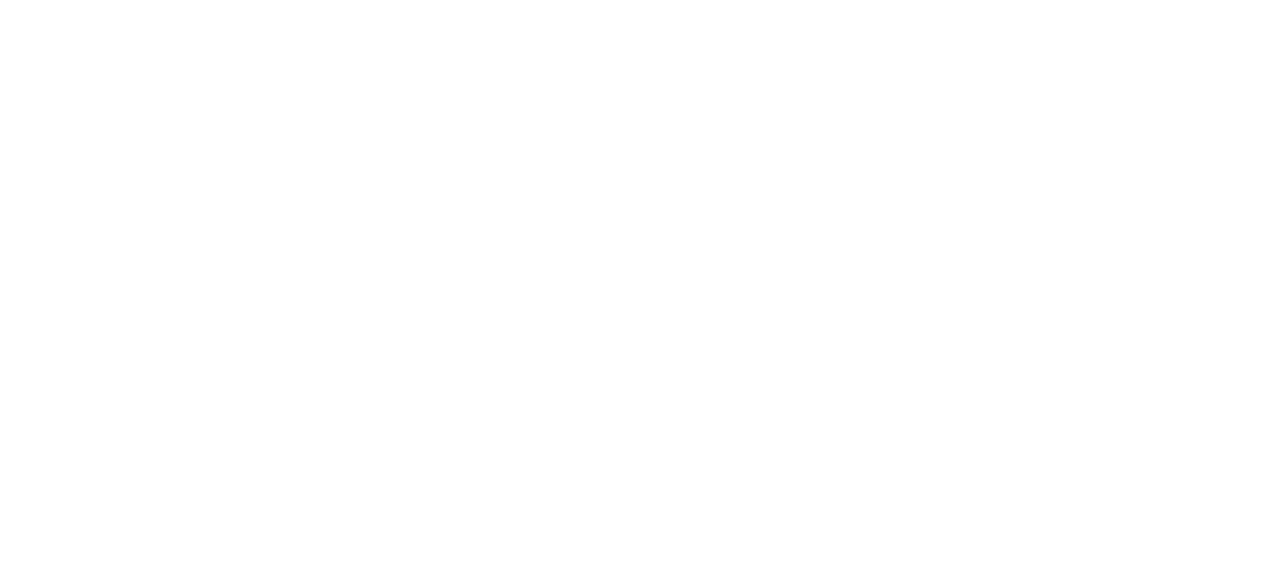
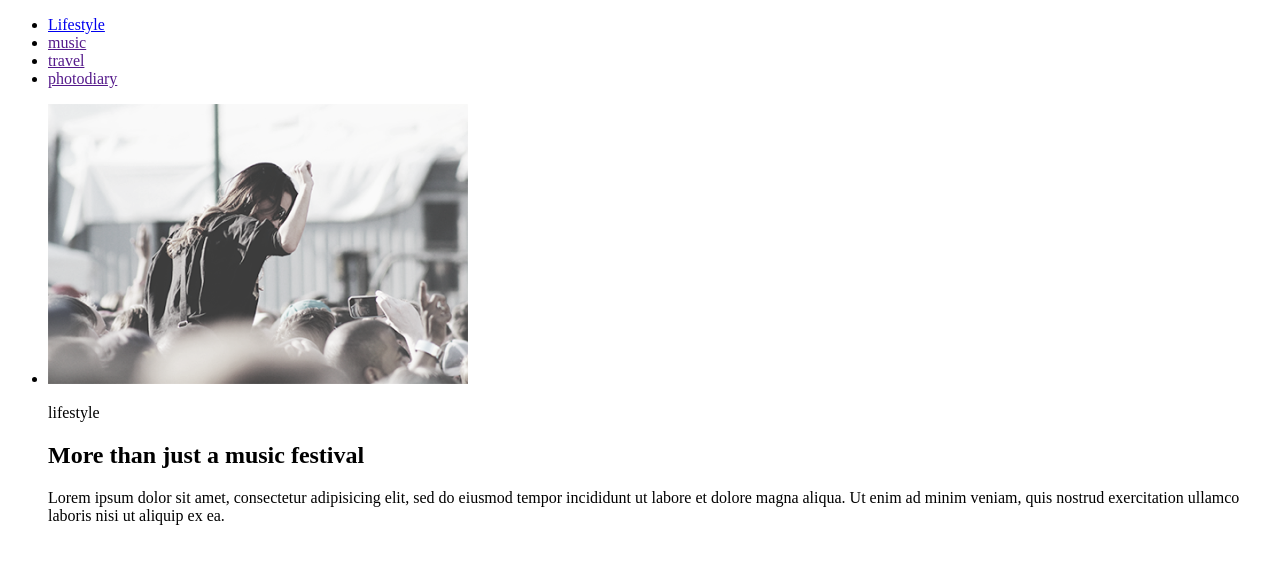
Before and after one commit to lapalera/lesson1, a plain HTML site: page index.html in a window 1280 px wide. Drawn offline with Linux system fonts and the light colour scheme.

Commit message:
second push

```diff
--- a/index.html
+++ b/index.html
@@ -1,12 +1,38 @@
 <!DOCTYPE html>
 <html lang="en">
-<head>
-    <meta charset="UTF-8">
-    <meta http-equiv="X-UA-Compatible" content="IE=edge">
-    <meta name="viewport" content="width=device-width, initial-scale=1.0">
-    <title>Document</title>
-</head>
-<body>
-
-</body>
+  <head>
+    <meta charset="UTF-8" />
+    <meta http-equiv="X-UA-Compatible" content="IE=edge" />
+    <meta name="viewport" content="width=device-width, initial-scale=1.0" />
+    <title>Мій сайт</title>
+  </head>
+  <body>
+    <header>
+      <nav>
+        <ul>
+          <li><a href="./lifestyle.html">Lifestyle</a></li>
+          <li><a href="">music</a></li>
+          <li><a href="">travel</a></li>
+          <li><a href="">photodiary</a></li>
+        </ul>
+      </nav>
+    </header>
+    <main>
+      <section>
+        <ul>
+          <li>
+            <img src="./1 1.png" alt="" />
+            <p>lifestyle</p>
+            <h2>More than just a music festival</h2>
+            <p>
+              Lorem ipsum dolor sit amet, consectetur adipisicing elit, sed do
+              eiusmod tempor incididunt ut labore et dolore magna aliqua. Ut
+              enim ad minim veniam, quis nostrud exercitation ullamco laboris
+              nisi ut aliquip ex ea.
+            </p>
+          </li>
+        </ul>
+      </section>
+    </main>
+  </body>
 </html>
```
Also changed, not shown: 1 1.png (added).
